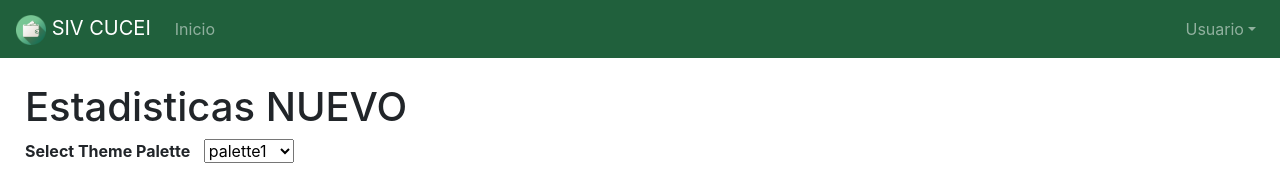
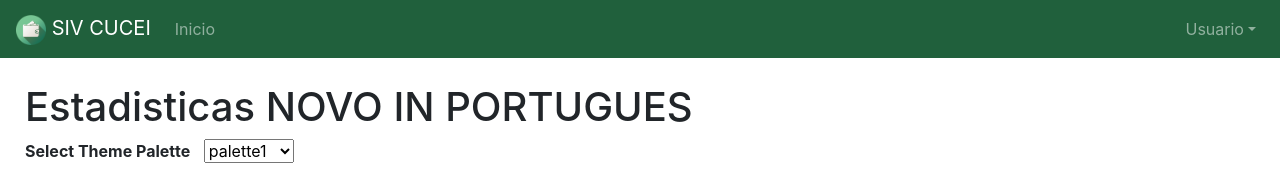
Before and after one commit to MrJoyner95/SIV-CUCEI, a Vue app: page /#/estadisticas in a window 1280 px wide. Shown: the top 181 px of the page. Built offline with nearby package versions, Linux system fonts and the light colour scheme.

Commit message:
portugues

```diff
--- a/src/views/Estadisticas.vue
+++ b/src/views/Estadisticas.vue
@@ -1,6 +1,6 @@
 <template>
   <div class="div_fondo_udg">
-    <h1>Estadisticas NUEVO</h1>
+    <h1>Estadisticas NOVO IN PORTUGUES</h1>
 
     <p>
       <label><b>Select Theme Palette</b> </label> &nbsp;
```
